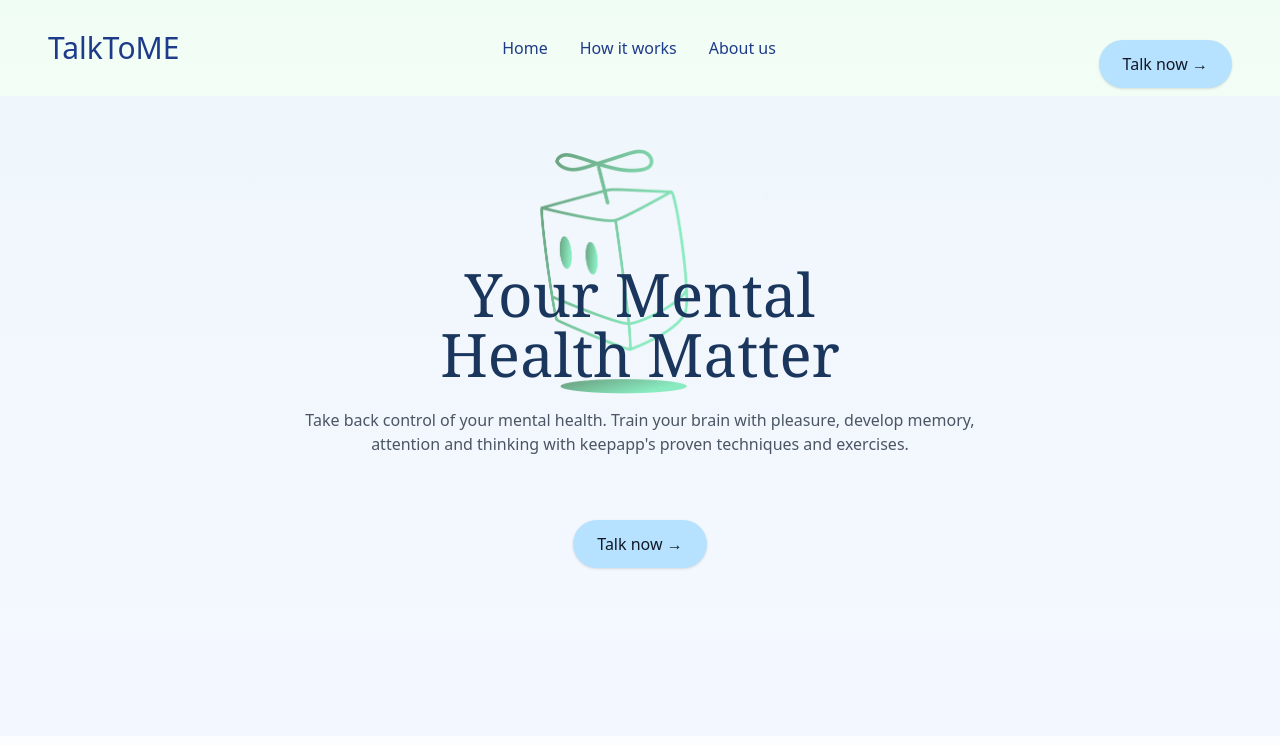
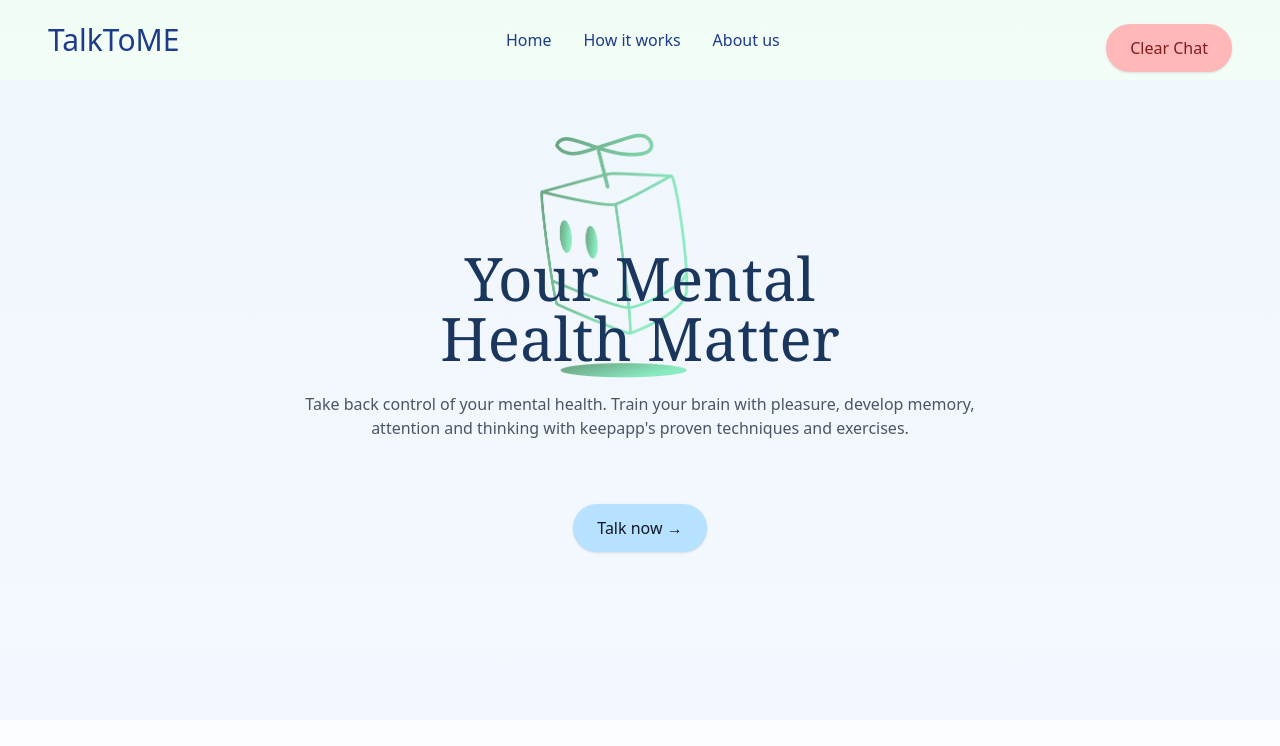
Before and after one commit to itz-mohit-014/TalkToMe, a React (Vite) app in the folder TalkToMe/: page / in a window 1280 px wide. Shown: the top 746 px of the page. Built offline with nearby package versions, Linux system fonts and the light colour scheme.

Commit message:
add clear chat button

```diff
--- a/TalkToMe/src/component/Header.jsx
+++ b/TalkToMe/src/component/Header.jsx
@@ -1,37 +1,88 @@
-import React, { useState } from 'react'
-import { Menu } from 'lucide-react';
-import {Link} from "react-router-dom"
+import React, { useState } from "react";
+import { Menu } from "lucide-react";
+import { Link, useLocation } from "react-router-dom";
+import { BASE_URL } from "../services/api";
 
-const Header = ( {className = ""}) => {
+const Header = ({ className = "" }) => {
   const [showMenu, setShowMenu] = useState(false);
+  const { pathname } = useLocation();
+  const toggleMenu = () => {
+    setShowMenu(!showMenu);
+  };
 
-  const toggleMenu = () => {
-    setShowMenu(!showMenu)
+
+  const handleDeleteChat = async () => {
+    try {
+      const chatId = localStorage.getItem("chatID");
+      const response = await fetch(
+        `${BASE_URL}/${chatId}`,
+        {
+          method: "DELETE",
+          headers: {
+            "Content-Type": "application/json",
+          },
+          body: JSON.stringify({ chatId }),
+        }
+      );
+      const data = await response.json();
+      console.log(data)
+      if(data?.chat?.messages){
+        console.log(data);
+        setAllMessageList(data?.chat?.messages);
       }
 
+      if (response.ok) {
+        localStorage.removeItem("chatID")
+      }
+    } catch (error) {
+      console.log("error", error);
+    }
+  };
+
   return (
-    <header className={`flex justify-between items-center py-2 px-6 sm:px-12 relative  ${className }`}>
+    <header
+      className={`flex justify-between items-center py-2 px-6 sm:px-12 relative  ${className}`}
+    >
       <h1 className="text-3xl text-blue-900 font-thin">TalkToME</h1>
 
-          <Menu className="w-6 h-6 text-gray-500 block cursor-pointer active:scale-95 md:hidden" onClick={toggleMenu}/>
-        <nav className={`space-x-8 md:block text-center ${showMenu ? "w-full z-10 flex flex-col gap-4 items-center justify-center bg-blue-50 p-8   absolute top-full left-0" : "hidden"} transition`}>
+      <Menu
+        className="w-6 h-6 text-gray-500 block cursor-pointer active:scale-95 md:hidden"
+        onClick={toggleMenu}
+      />
+      <nav
+        className={`space-x-8 md:block text-center ${
+          showMenu
+            ? "w-full z-10 flex flex-col gap-4 items-center justify-center bg-blue-50 p-8   absolute top-full left-0"
+            : "hidden"
+        } transition`}
+      >
         <Link to="/" className="text-blue-900 hover:text-blue-700 text-center">
           Home
         </Link>
-          <Link to="/how-it-works" className="text-blue-900 hover:text-blue-700 text-center">
+        <Link
+          to="/how-it-works"
+          className="text-blue-900 hover:text-blue-700 text-center"
+        >
           How it works
         </Link>
-          <Link to="/AboutUS" className="text-blue-900 hover:text-blue-700 text-center">
+        <Link
+          to="/AboutUS"
+          className="text-blue-900 hover:text-blue-700 text-center"
+        >
           About us
         </Link>
       </nav>
-        <button className="mt-8 px-6 py-3 bg-[#B7E2FF] text-gray-900 rounded-full shadow transition hover:bg-blue-300 md:inline-block hidden">
-          <Link to={"/chat"}>
-          Talk now →
-          </Link>
+      {pathname.includes("chats") ? (
+        <button className="mt-4 px-6 py-3 bg-[#B7E2FF] text-gray-900 rounded-full shadow transition hover:bg-blue-300 md:inline-block hidden">
+          <Link to={"/chat"}>Talk now →</Link>
         </button>
+      ) : (
+        <button onClick={handleDeleteChat} className="mt-4 px-6 py-3 bg-[#ffb7b7] text-red-900 rounded-full shadow transition hover:bg-red-300 md:inline-block hidden">
+          Clear Chat
+        </button>
+      )}
     </header>
-  )
-}
+  );
+};
 
-export default Header
+export default Header;
--- a/TalkToMe/src/component/SuggestionTags.jsx
+++ b/TalkToMe/src/component/SuggestionTags.jsx
@@ -23,7 +23,6 @@ const SuggestionTags = ({setAllMessageList}) => {
       "Mental Wellness",
       "Emotional Support"
     ];
-
 
     const sendMessage = async (message) => {
       try {
```
Lines whose indentation alone changed are shown as unchanged.
